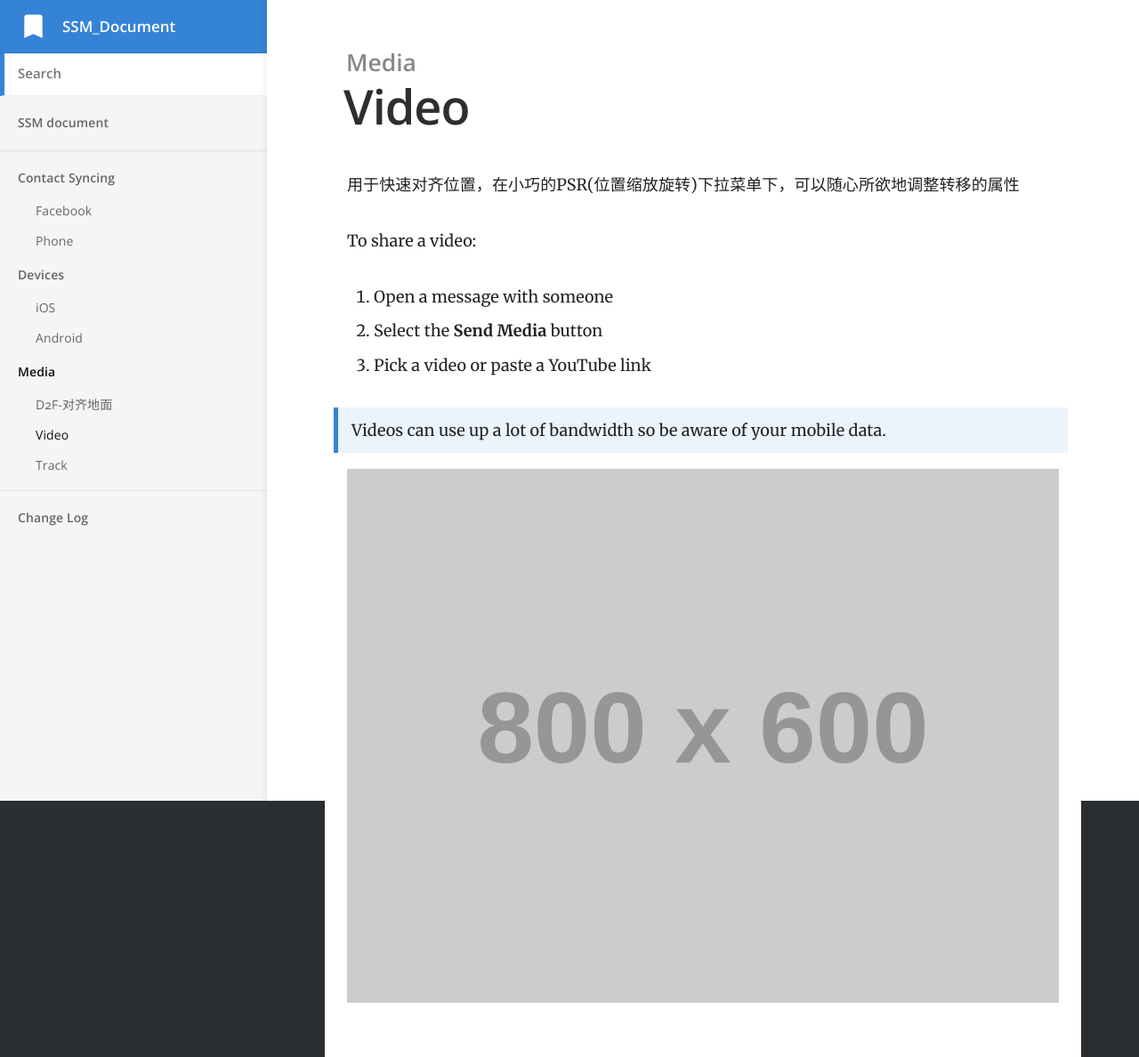
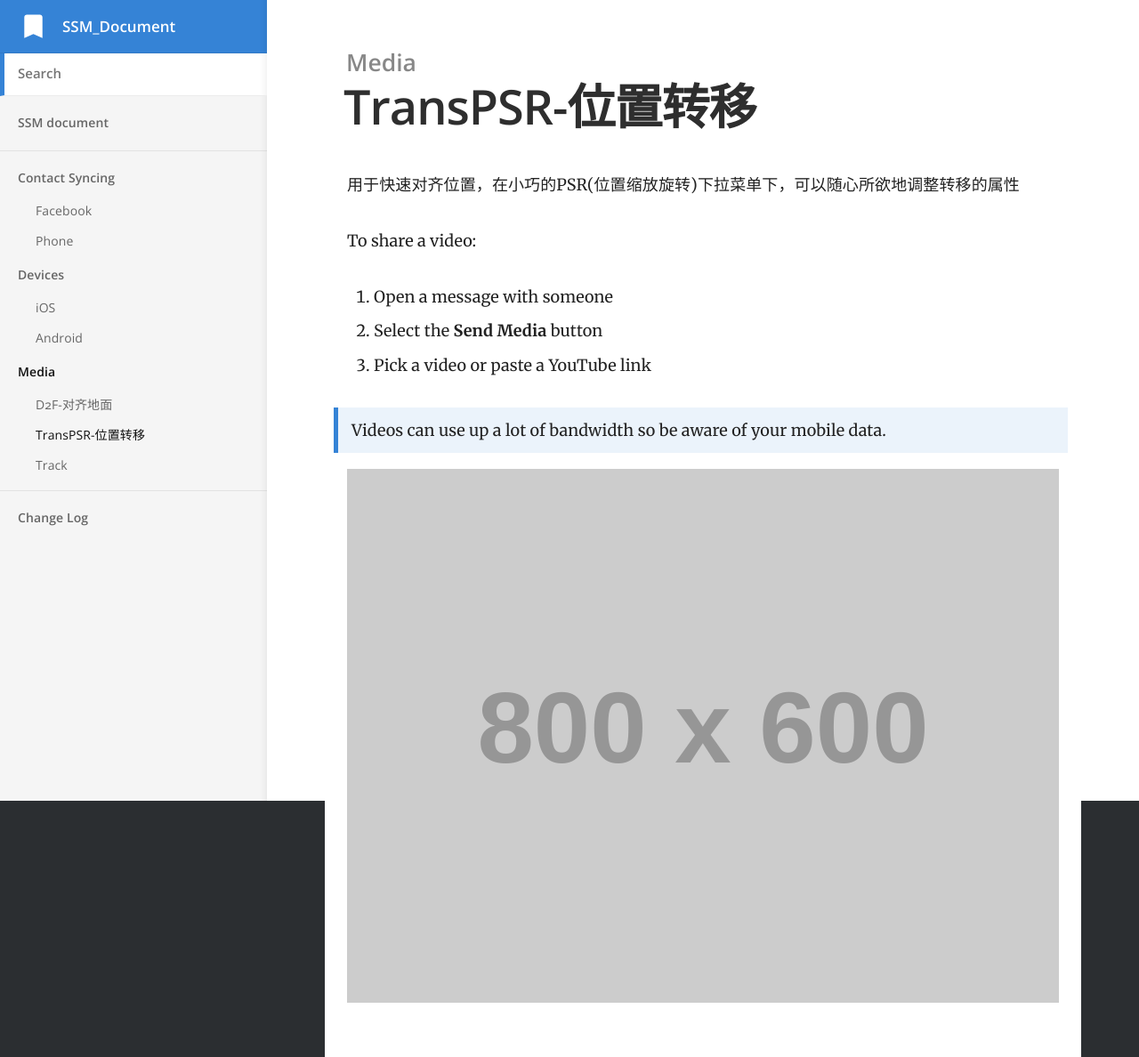
Before and after one commit to atticus-lv/SSM_document, a Jekyll site: the page built from _docs/Ops_Move/transpsr.md, in a window 1280 px wide. Shown: the whole page at 89% size. Built offline with Jekyll 4.4.1, drawn with Linux system fonts in a browser that asks for light colours.

Commit message:
Updated '_docs/Ops_Move/transpsr.md' via CloudCannon

```diff
--- a/_docs/Ops_Move/transpsr.md
+++ b/_docs/Ops_Move/transpsr.md
@@ -1,5 +1,5 @@
 ---
-title: Video
+title: TransPSR-位置转移
 category: Media
 order: 2
 ---
```
